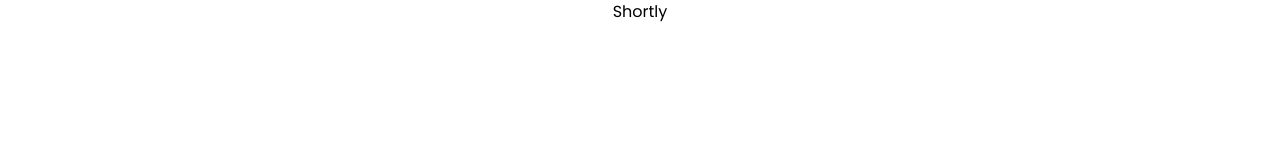
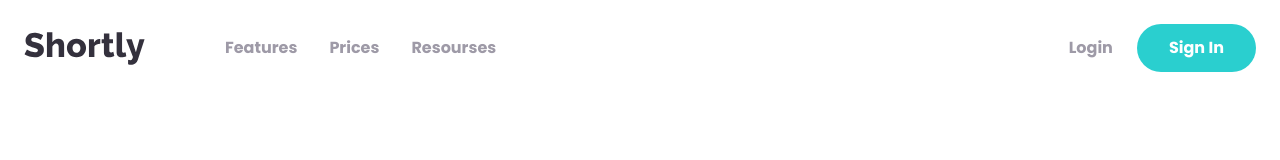
Before and after one commit to Mezin24/tailwind-shortly, a website: page index.html in a window 1280 px wide. Drawn offline with Linux system fonts and the light colour scheme.

Commit message:
add desktop navbar

```diff
--- a/index.html
+++ b/index.html
@@ -19,6 +19,39 @@
     <title>Shortly</title>
   </head>
   <body>
-    <h1 class="text-center">Shortly</h1>
+    <!-- Nav Container -->
+    <nav class="relative container mx-auto p-6">
+      <div class="flex items-center justify-between">
+        <!-- Flex Container For Logo and Menu -->
+        <div class="flex items-center space-x-20">
+          <!-- Logo -->
+          <img src="images/logo.svg" alt="logo" />
+          <div class="hidden lg:flex space-x-8 font-bold">
+            <a href="#" class="text-grayishViolet hover:text-veryDarkViolet"
+              >Features</a
+            >
+            <a href="#" class="text-grayishViolet hover:text-veryDarkViolet"
+              >Prices</a
+            >
+            <a href="#" class="text-grayishViolet hover:text-veryDarkViolet"
+              >Resourses</a
+            >
+          </div>
+        </div>
+        <!-- Buttons Menu -->
+        <div
+          class="hidden lg:flex items-center space-x-6 font-bold text-grayishViolet"
+        >
+          <div class="hover:text-veryDarkViolet">Login</div>
+          <a
+            href="#"
+            class="px-8 py-3 font-bold bg-cyan text-white rounded-full hover:opacity-70"
+            >Sign In</a
+          >
+        </div>
+        <!-- TODO Hamburger Menu -->
+      </div>
+      <!-- TODO Mobile Menu -->
+    </nav>
   </body>
 </html>
```
Also changed, not shown: css/output.css.
